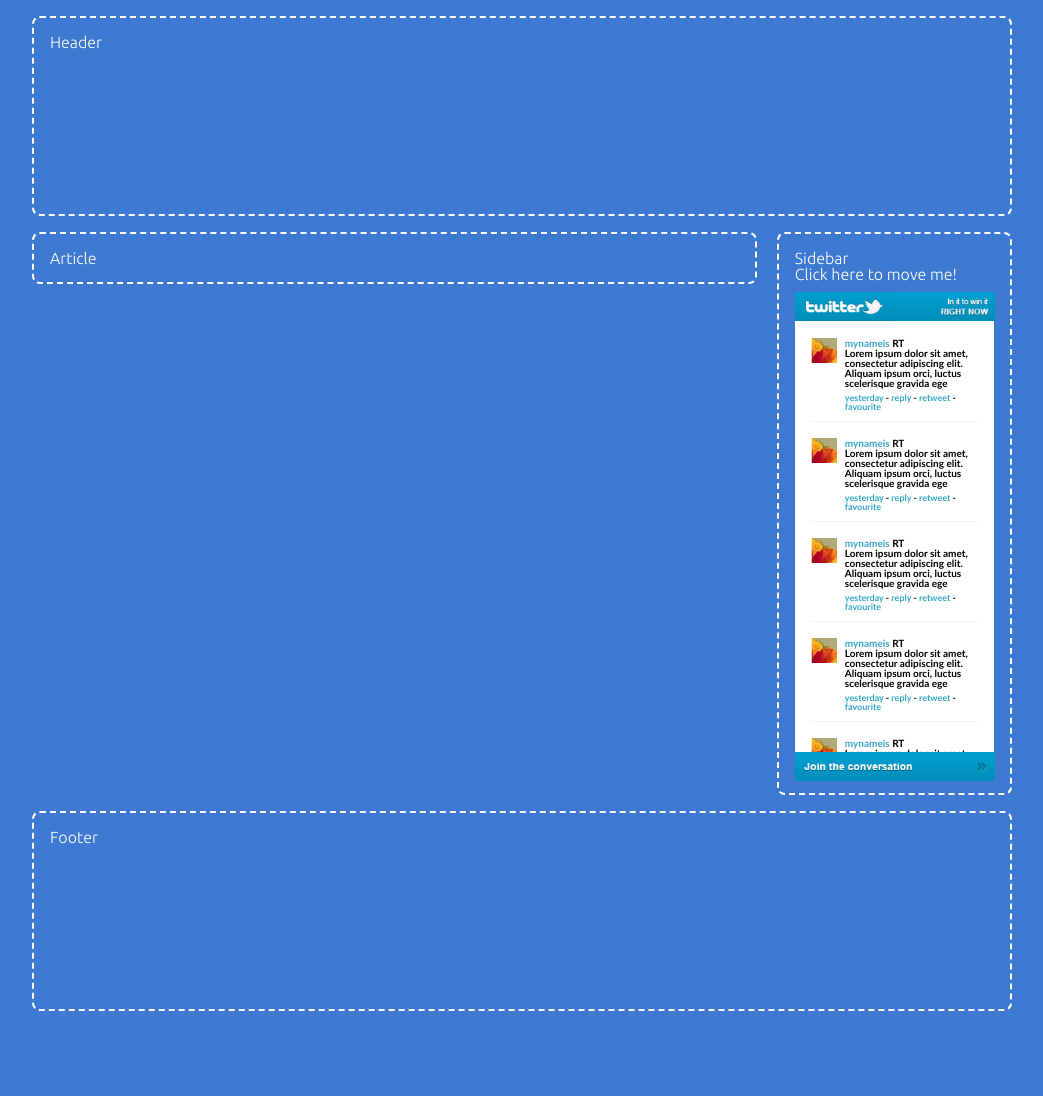
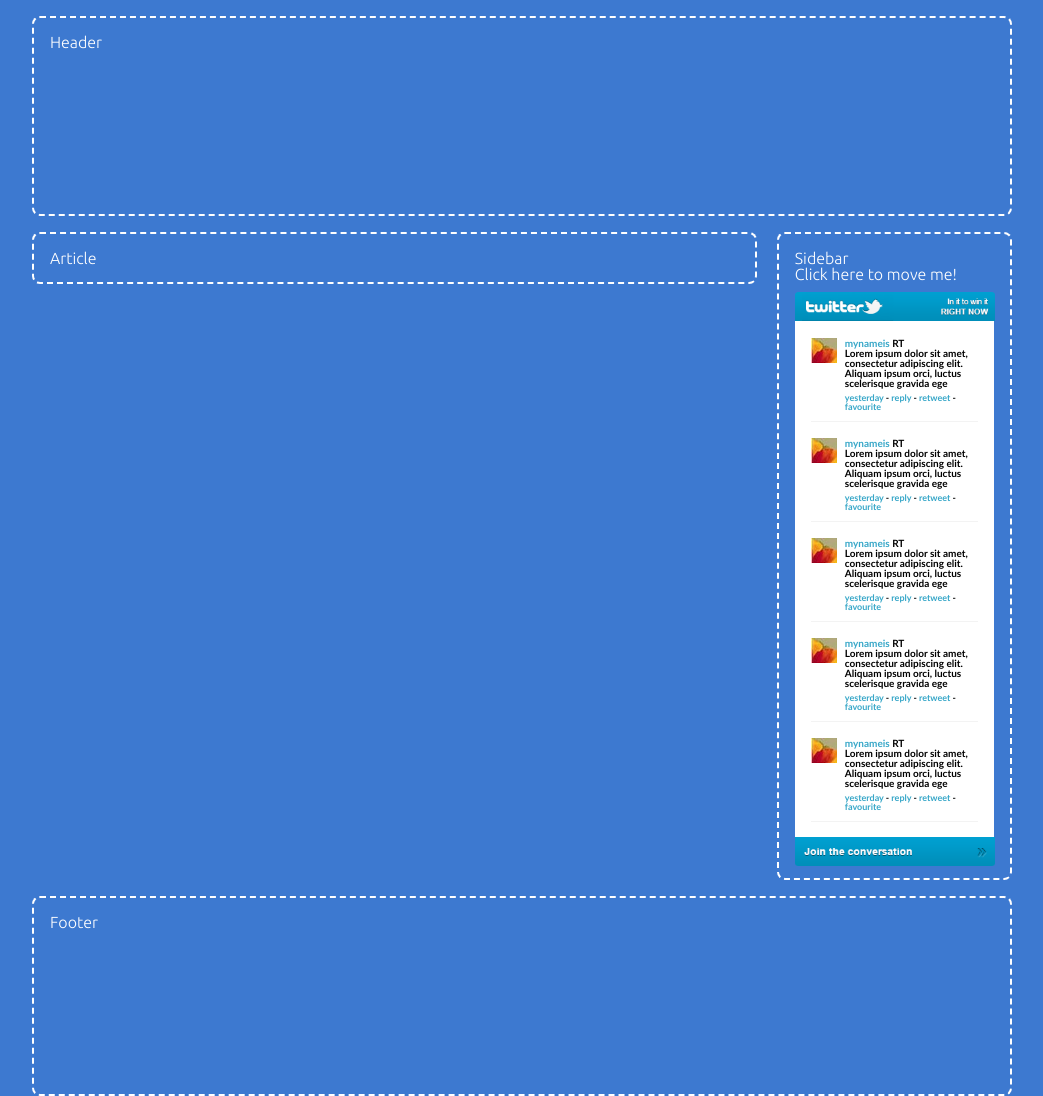
Before and after one commit to sbailey088/bettson, a plain HTML site: page index.html in a window 1280 px wide. Shown: the whole page, without its empty margins (118-1161 px from the left). Before the commit the page ends 1011 px from the top, so only its background shows below. Drawn offline with Linux system fonts and the light colour scheme.

Commit message:
Update twitter.css
SB - changed heigh to show 5 tweets

```diff
--- a/css/twitter.css
+++ b/css/twitter.css
@@ -74,5 +74,5 @@ div.content div.links{
 
 div.entries{
     overflow:scroll;
-    max-height:430px;
+    max-height:515px;
 }
```
